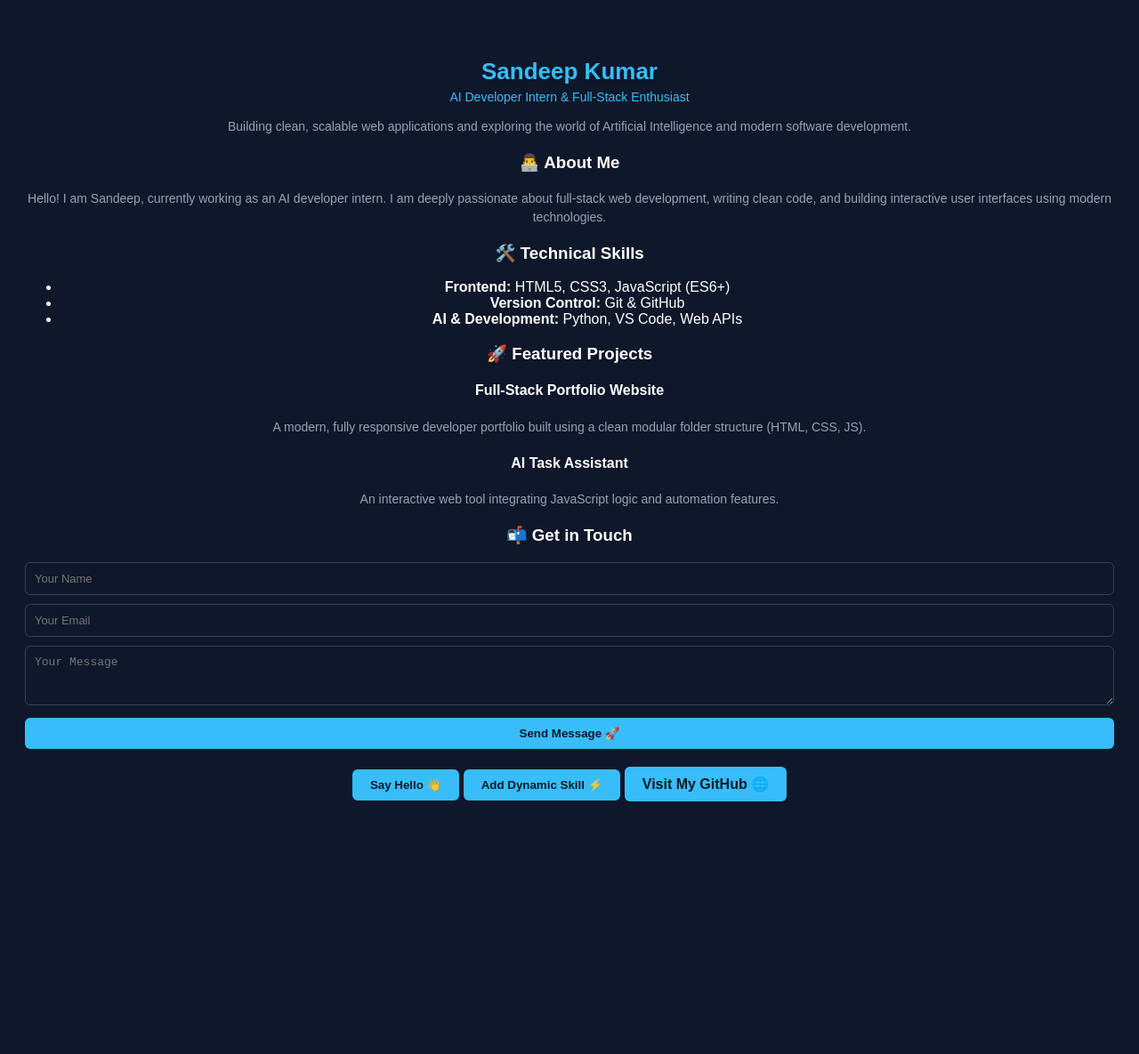
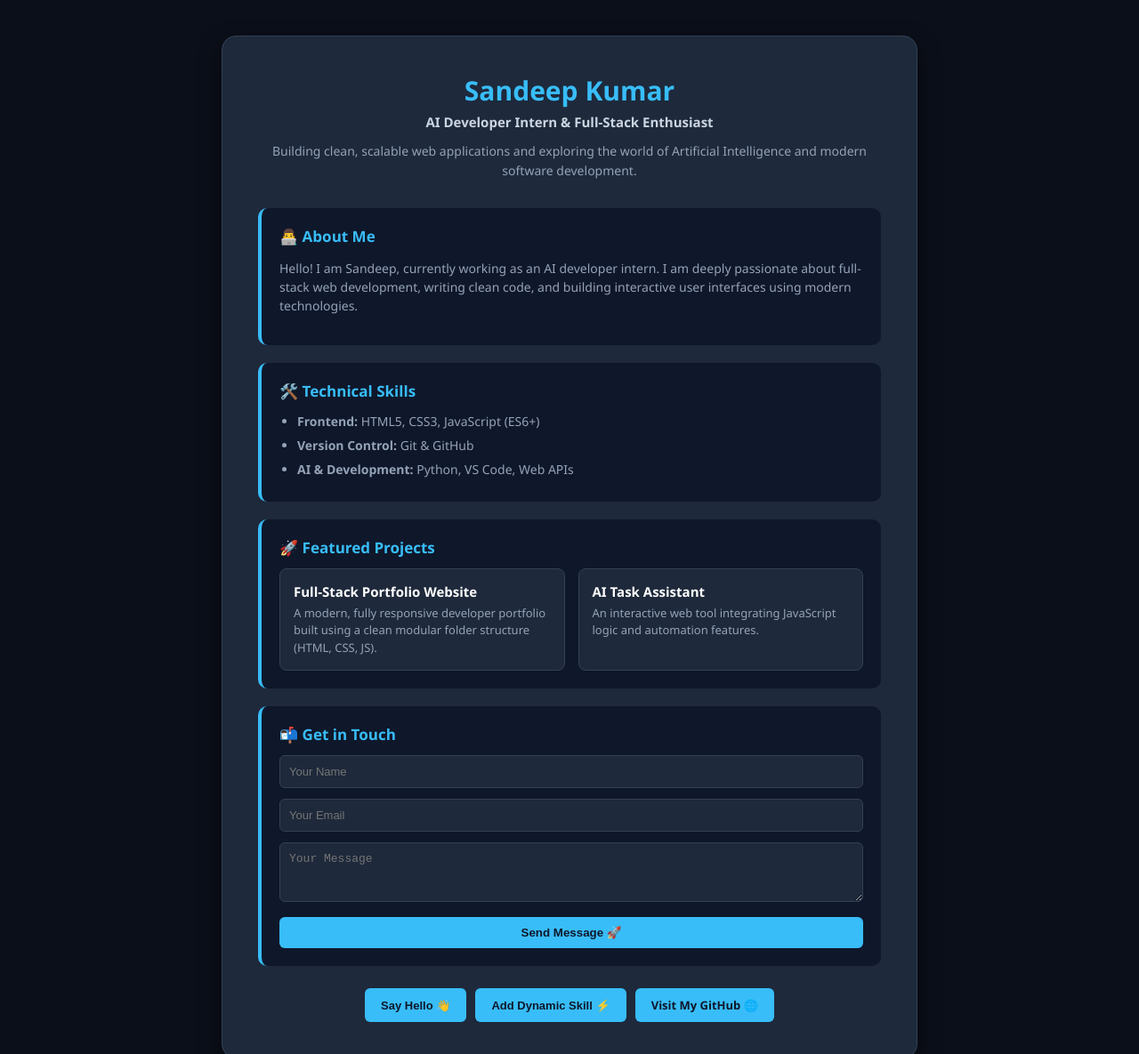
Before and after one commit to sandeep121-tech/Sandeep-portfolio, a plain HTML site: page index.html in a window 1280 px wide. Shown: the top 1185 px of the page at 89% size. Before the commit the page ends 949 px from the top, so only its background shows below. Drawn offline with Linux system fonts and the light colour scheme.

Commit message:
Refactor CSS styles for improved layout and design

```diff
--- a/css/style.css
+++ b/css/style.css
@@ -1,148 +1,122 @@
 body {
-    background-color: #0f172a;
-    color: #ffffff;
-    font-family: Arial, sans-serif;
-    text-align: center;
+    background-color: #0b0f19;
+    color: #f8fafc;
+    font-family: 'Segoe UI', Tahoma, Geneva, Verdana, sans-serif;
+    margin: 0;
     padding: 40px 20px;
+    display: flex;
+    justify-content: center;
 }
 
-/* Main Profile Card */
-.card {
+/* Main Container */
+.portfolio-container {
     background-color: #1e293b;
-    max-width: 600px;
-    margin: 0 auto;
-    padding: 30px;
-    border-radius: 12px;
-    box-shadow: 0 4px 10px rgba(0,0,0,0.3);
+    width: 100%;
+    max-width: 700px;
+    padding: 40px;
+    border-radius: 16px;
+    box-shadow: 0 10px 25px rgba(0,0,0,0.5);
+    border: 1px solid #334155;
 }
 
-h1 {
+/* Header */
+.header-section {
+    text-align: center;
+    margin-bottom: 30px;
+}
+
+.header-section h1 {
     color: #38bdf8;
-    font-size: 26px;
-    margin-bottom: 5px;
+    font-size: 30px;
+    margin: 0 0 5px 0;
 }
 
 .subtitle {
-    color: #38bdf8;
-    font-size: 14px;
-    margin-bottom: 15px;
+    color: #cbd5e1;
+    font-size: 15px;
+    font-weight: 600;
+    margin-bottom: 12px;
 }
 
-p {
+.header-section p {
+    color: #94a3b8;
+    font-size: 14px;
+    line-height: 1.6;
+    margin: 0;
+}
+
+/* Sections Box */
+.section-box {
+    background-color: #0f172a;
+    padding: 20px;
+    border-radius: 10px;
+    margin-bottom: 20px;
+    border-left: 4px solid #38bdf8;
+}
+
+.section-box h3 {
+    color: #38bdf8;
+    font-size: 17px;
+    margin-top: 0;
+    margin-bottom: 12px;
+}
+
+.section-box p, .section-box li {
     color: #94a3b8;
     font-size: 14px;
     line-height: 1.5;
 }
 
-/* Skills wala box */
-.skills-box {
-    background-color: #0f172a;
-    padding: 15px;
-    border-radius: 8px;
-    margin-top: 20px;
-    text-align: left;
-}
-
-.skills-box h3 {
-    color: #38bdf8;
-    font-size: 16px;
-    margin-bottom: 8px;
-}
-
-.skills-box ul {
-    color: #94a3b8;
+.skills-list {
     padding-left: 20px;
     margin: 0;
 }
 
-.skills-box li {
-    margin-bottom: 5px;
+.skills-list li {
+    margin-bottom: 6px;
 }
 
-/* Projects Section Container */
-.projects-container {
-    margin-top: 25px;
-    text-align: left;
+/* CSS Grid for Projects Section */
+.projects-grid {
+    display: grid;
+    grid-template-columns: 1fr; /* Default mobile ke liye 1 column */
+    gap: 15px;
 }
 
-.projects-container h3 {
-    color: #38bdf8;
-    font-size: 16px;
-    margin-bottom: 10px;
+/* Laptop screen par 2 columns ka modern grid layout */
+@media (min-width: 600px) {
+    .projects-grid {
+        grid-template-columns: repeat(2, 1fr);
+    }
 }
 
-/* Project Card Box */
-.project-card {
-    background-color: #0f172a;
-    padding: 12px 15px;
+/* Project Items */
+.project-item {
+    background-color: #1e293b;
+    padding: 15px;
     border-radius: 8px;
-    margin-bottom: 10px;
-    border-left: 4px solid #38bdf8;
+    border: 1px solid #334155;
 }
 
-.project-card h4 {
+.project-item h4 {
     color: #ffffff;
     margin: 0 0 5px 0;
     font-size: 15px;
 }
 
-.project-card p {
+.project-item p {
     margin: 0;
     font-size: 13px;
 }
 
-/* Button style */
-.profile-btn {
-    display: inline-block;
-    background-color: #38bdf8;
-    color: #0f172a;
-    padding: 10px 20px;
-    text-decoration: none;
-    font-weight: bold;
-    border-radius: 6px;
-    margin-top: 20px;
-    transition: 0.3s;
-}
-
-.profile-btn:hover {
-    background-color: #0ea5e9;
-}
-
-/* Interactive JS Button style */
-.js-btn {
-    background-color: #38bdf8;
-    color: #0f172a;
-    border: none;
-    padding: 10px 20px;
-    font-weight: bold;
-    border-radius: 6px;
-    cursor: pointer;
-    margin-top: 15px;
-    transition: 0.3s;
-}
-
-.js-btn:hover {
-    background-color: #0ea5e9;
-}
-/* Contact Form Styling */
-.contact-section {
-    margin-top: 25px;
-    text-align: left;
-}
-
-.contact-section h3 {
-    color: #38bdf8;
-    font-size: 16px;
-    margin-bottom: 10px;
-}
-
+/* Form Styles */
 .form-input {
     width: 100%;
-    background-color: #0f172a;
+    background-color: #1e293b;
     border: 1px solid #334155;
     color: #ffffff;
     padding: 10px;
-    margin-bottom: 10px;
+    margin-bottom: 12px;
     border-radius: 6px;
     font-size: 13px;
     box-sizing: border-box;
@@ -157,7 +131,7 @@ p {
     background-color: #38bdf8;
     color: #0f172a;
     border: none;
-    padding: 10px 15px;
+    padding: 10px;
     font-weight: bold;
     border-radius: 6px;
     cursor: pointer;
@@ -168,3 +142,48 @@ p {
 .submit-btn:hover {
     background-color: #0ea5e9;
 }
+
+/* Flexbox for Footer Buttons */
+.footer-links {
+    display: flex;
+    flex-wrap: wrap;
+    justify-content: center;
+    gap: 10px;
+    margin-top: 25px;
+}
+
+.profile-btn, .js-btn {
+    background-color: #38bdf8;
+    color: #0f172a;
+    padding: 10px 18px;
+    text-decoration: none;
+    font-weight: bold;
+    font-size: 13px;
+    border-radius: 6px;
+    border: none;
+    cursor: pointer;
+    transition: 0.3s;
+}
+
+.profile-btn:hover, .js-btn:hover {
+    background-color: #0ea5e9;
+}
+
+/* Responsive Media Query for Mobile Screens */
+@media (max-width: 768px) {
+    body {
+        padding: 10px;
+    }
+
+    .portfolio-container {
+        padding: 20px;
+    }
+
+    .header-section h1 {
+        font-size: 24px;
+    }
+
+    .section-box {
+        padding: 15px;
+    }
+}
```
